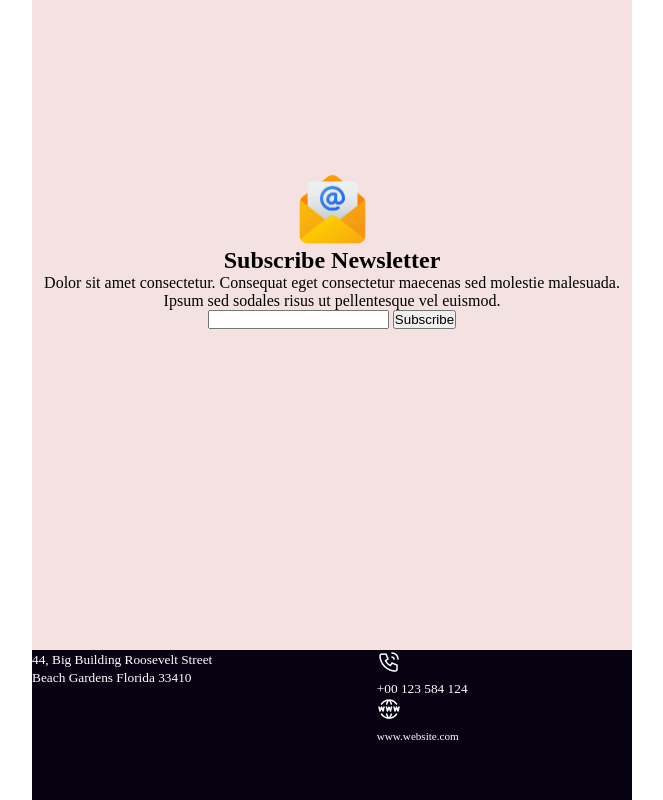
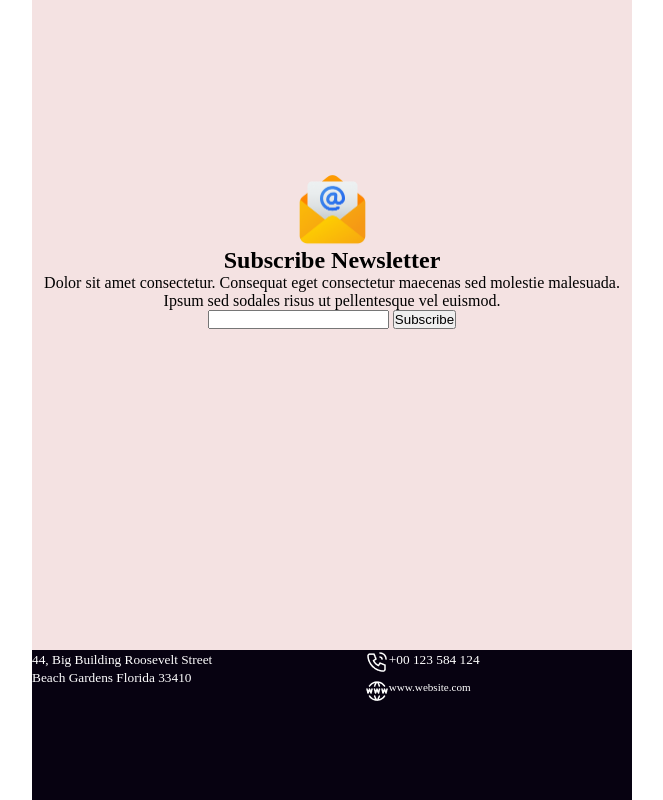
Before and after one commit to mehadihasan556/Assignment-1, a plain HTML site: page index.html in a window 1280 px wide. Shown: the part 1686-2486 px from the top of the page, without its empty margins (308-971 px from the left). Drawn offline with Linux system fonts and the light colour scheme.

Commit message:
footer address

```diff
--- a/index.html
+++ b/index.html
@@ -85,11 +85,25 @@
             <div><p id="big"><small>44, Big Building Roosevelt Street<br>
     Beach Gardens Florida 33410</small></p>
 </div>
+<div class="phone">
+<div class="img">
+    <div>
+   <img src="Images/Call.png">
+</div>
 <div>
-   <img src="Images/Call.png">
     <p id="big"><small>+00 123 584 124<br>
+    </div>
+    </div>
+    <div class="img-2">
+        <div>
         <img src="Images/Website.png">
+    </div>
+    <div>
        <p id="big"><small> www.website.com</small></p>
+
+    </div>
+    </div>
+    </div>
     </div>
     </div>
 </section>
--- a/styles/style.css
+++ b/styles/style.css
@@ -121,3 +121,7 @@ background-color:#070211 ;
 margin-left:auto;
 margin-right: auto;}
 #big{color:white;}
+.img{display: flex;}
+.img-2{display: flex;}
+.phone{display: flex;
+flex-direction: column;}
```
